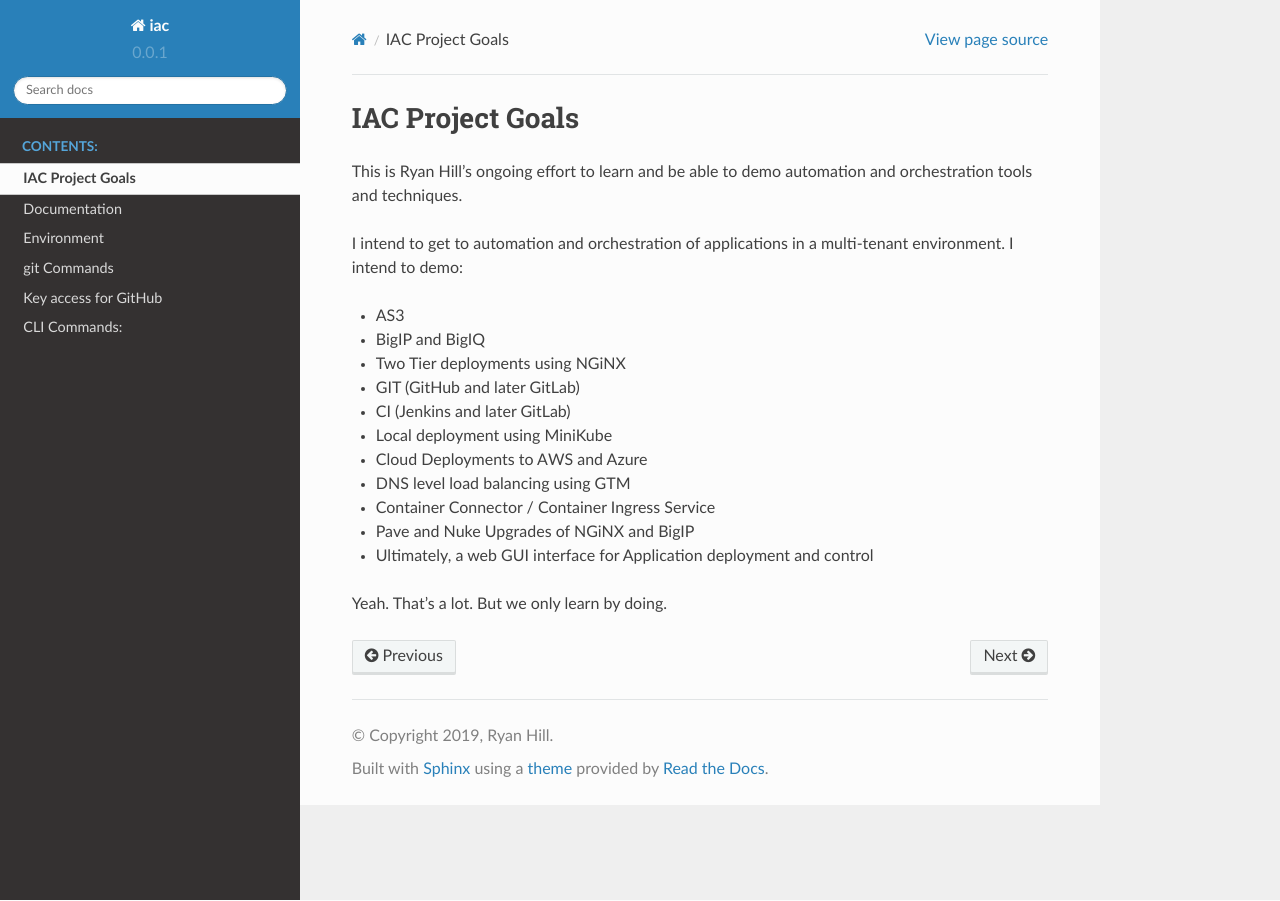
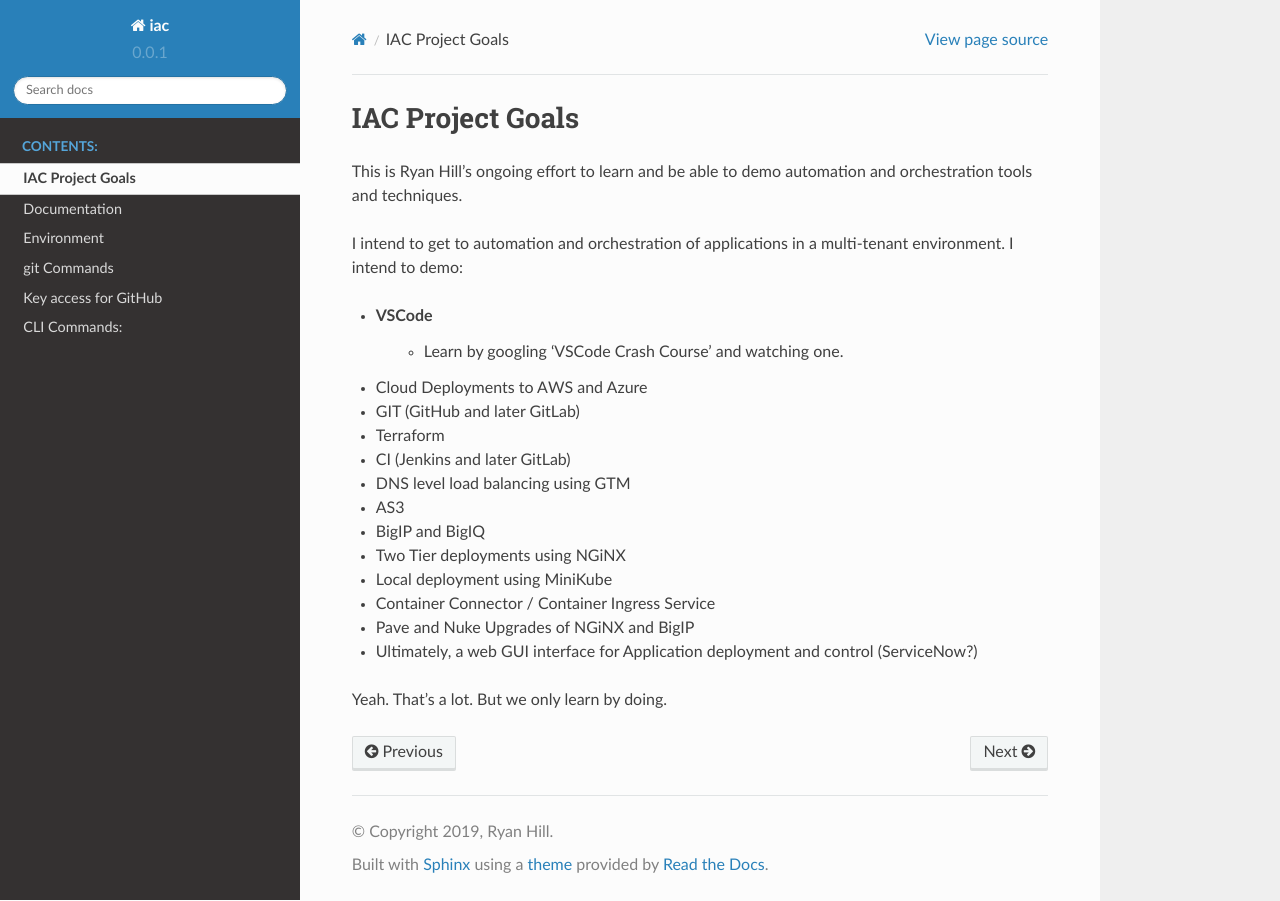
Before and after one commit to 1RyanHill/iac, a Sphinx documentation site: the page built from docs/goals.rst, in a window 1280 px wide. Built offline with Sphinx 7.4.7 and the Read the Docs theme 2.0.0, drawn with Linux system fonts in a browser that asks for light colours.

Commit message:
confirming I saved

```diff
--- a/docs/goals.rst
+++ b/docs/goals.rst
@@ -5,17 +5,20 @@ This is Ryan Hill's ongoing effort to learn and be able to demo automation and o
 
 I intend to get to automation and orchestration of applications in a multi-tenant environment.  I intend to demo:
 
+- VSCode
+    - Learn by googling 'VSCode Crash Course' and watching one.
+- Cloud Deployments to AWS and Azure
+- GIT (GitHub and later GitLab)
+- Terraform
+- CI (Jenkins and later GitLab)
+- DNS level load balancing using GTM
 - AS3
 - BigIP and BigIQ
 - Two Tier deployments using NGiNX
-- GIT (GitHub and later GitLab)
-- CI (Jenkins and later GitLab)
 - Local deployment using MiniKube
-- Cloud Deployments to AWS and Azure
-- DNS level load balancing using GTM
 - Container Connector / Container Ingress Service
 - Pave and Nuke Upgrades of NGiNX and BigIP
-- Ultimately, a web GUI interface for Application deployment and control
+- Ultimately, a web GUI interface for Application deployment and control (ServiceNow?)
 
 
 
```
